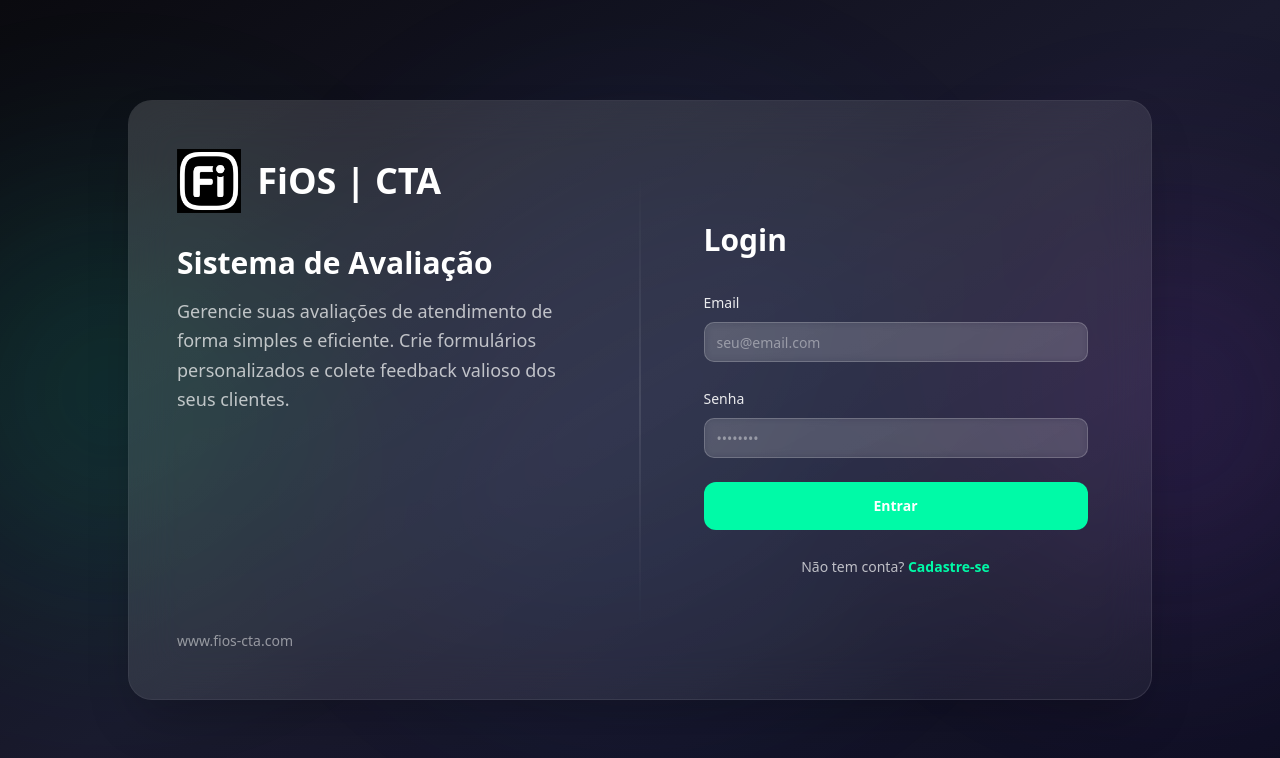
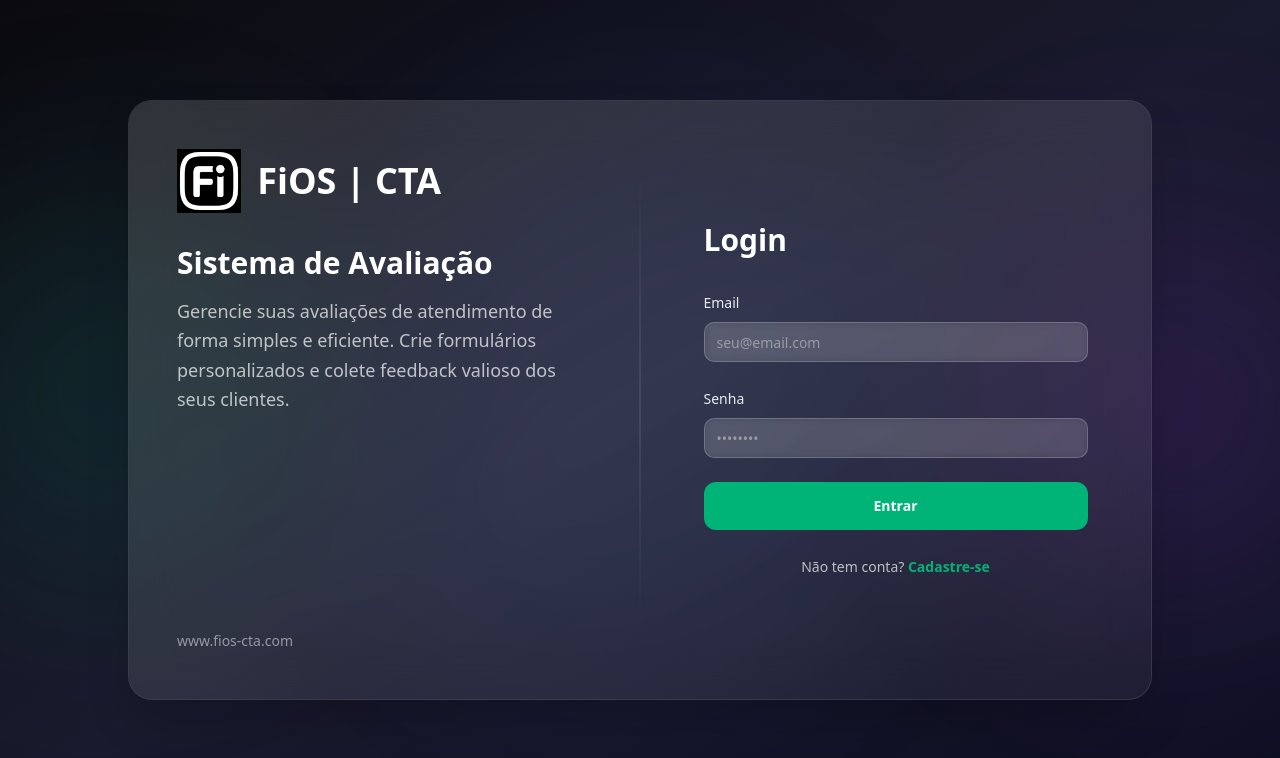
Before and after one commit to jonathmendesJava/prompt-love-feedback, a React (Vite) app: page /auth in a window 1280 px wide. Shown: the top 758 px of the page. Built offline with nearby package versions, Linux system fonts and the light colour scheme; the HTML template or start-up script is replaced by a standard one.

Commit message:
Ajustar cores do ver
Atualizei o tom do verde neon para um tom mais escuro utilizado nos textos e botões. Alterei as variáveis de design no index.css (primary, accent, neon-green, sidebar colors, ring) para um verde mais sombrio e apliquei consistência no light/dark.

```diff
--- a/src/index.css
+++ b/src/index.css
@@ -17,7 +17,7 @@ All colors MUST be HSL.
     --popover: 0 0% 100%;
     --popover-foreground: 210 20% 15%;
 
-    --primary: 160 100% 49%;
+    --primary: 160 100% 35%;
     --primary-foreground: 0 0% 100%;
 
     --secondary: 210 20% 96%;
@@ -26,7 +26,7 @@ All colors MUST be HSL.
     --muted: 210 20% 96%;
     --muted-foreground: 210 15% 50%;
 
-    --accent: 160 100% 49%;
+    --accent: 160 100% 35%;
     --accent-foreground: 0 0% 100%;
 
     --destructive: 0 84% 60%;
@@ -34,26 +34,26 @@ All colors MUST be HSL.
 
     --border: 210 20% 90%;
     --input: 210 20% 90%;
-    --ring: 160 100% 49%;
+    --ring: 160 100% 35%;
 
     --radius: 0.75rem;
 
     --sidebar-background: 0 0% 0%;
     --sidebar-foreground: 0 0% 100%;
-    --sidebar-primary: 160 100% 49%;
+    --sidebar-primary: 160 100% 35%;
     --sidebar-primary-foreground: 0 0% 100%;
     --sidebar-accent: 0 0% 10%;
-    --sidebar-accent-foreground: 160 100% 49%;
+    --sidebar-accent-foreground: 160 100% 35%;
     --sidebar-border: 0 0% 15%;
-    --sidebar-ring: 160 100% 49%;
+    --sidebar-ring: 160 100% 35%;
 
-    --neon-green: 160 100% 49%;
+    --neon-green: 160 100% 35%;
     --dark-gray: 210 25% 12%;
     --light-gray: 210 20% 96%;
 
-    --gradient-primary: linear-gradient(135deg, hsl(160 100% 49%), hsl(160 100% 40%));
+    --gradient-primary: linear-gradient(135deg, hsl(160 100% 35%), hsl(160 100% 28%));
     --gradient-card: linear-gradient(180deg, hsl(0 0% 100%), hsl(210 20% 98%));
-    --shadow-neon: 0 0 20px hsl(160 100% 49% / 0.3);
+    --shadow-neon: 0 0 20px hsl(160 100% 35% / 0.3);
     --shadow-card: 0 4px 20px hsl(210 20% 15% / 0.08);
     --transition-smooth: all 0.3s cubic-bezier(0.4, 0, 0.2, 1);
   }
@@ -68,7 +68,7 @@ All colors MUST be HSL.
     --popover: 210 25% 12%;
     --popover-foreground: 210 20% 95%;
 
-    --primary: 160 100% 49%;
+    --primary: 160 100% 35%;
     --primary-foreground: 0 0% 100%;
 
     --secondary: 210 20% 18%;
@@ -77,7 +77,7 @@ All colors MUST be HSL.
     --muted: 210 20% 18%;
     --muted-foreground: 210 15% 60%;
 
-    --accent: 160 100% 49%;
+    --accent: 160 100% 35%;
     --accent-foreground: 0 0% 100%;
 
     --destructive: 0 84% 60%;
@@ -85,16 +85,16 @@ All colors MUST be HSL.
 
     --border: 210 20% 20%;
     --input: 210 20% 20%;
-    --ring: 160 100% 49%;
+    --ring: 160 100% 35%;
 
     --sidebar-background: 0 0% 0%;
     --sidebar-foreground: 0 0% 100%;
-    --sidebar-primary: 160 100% 49%;
+    --sidebar-primary: 160 100% 35%;
     --sidebar-primary-foreground: 0 0% 100%;
     --sidebar-accent: 0 0% 10%;
-    --sidebar-accent-foreground: 160 100% 49%;
+    --sidebar-accent-foreground: 160 100% 35%;
     --sidebar-border: 0 0% 15%;
-    --sidebar-ring: 160 100% 49%;
+    --sidebar-ring: 160 100% 35%;
 
     --gradient-card: linear-gradient(180deg, hsl(210 25% 12%), hsl(210 25% 10%));
     --shadow-card: 0 4px 20px hsl(0 0% 0% / 0.3);
```
